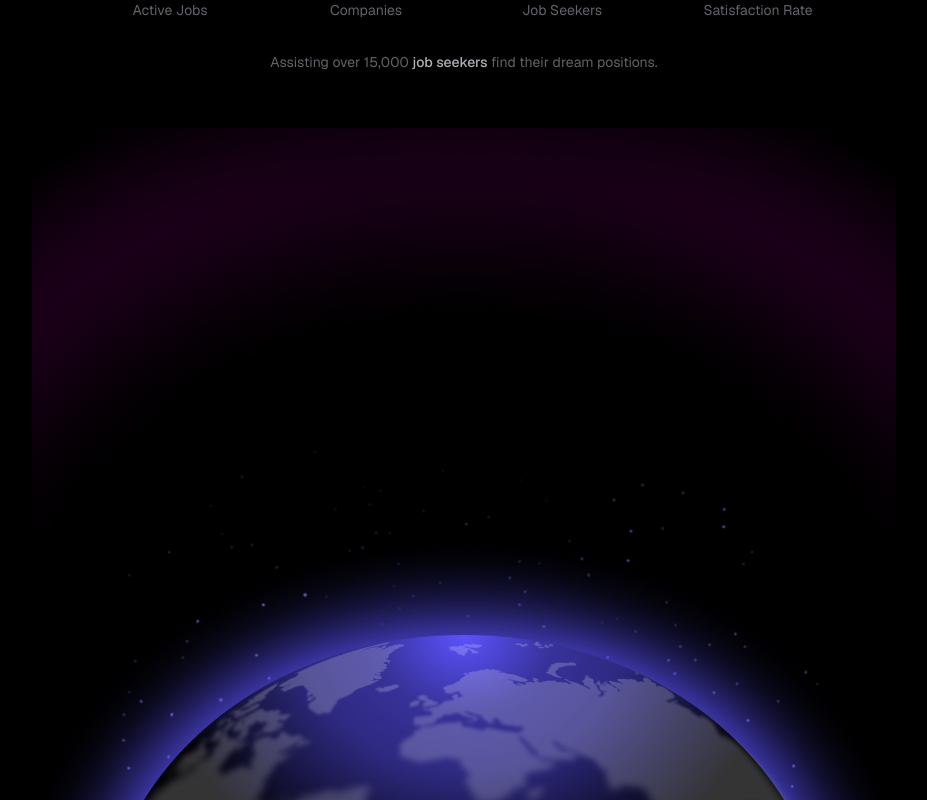
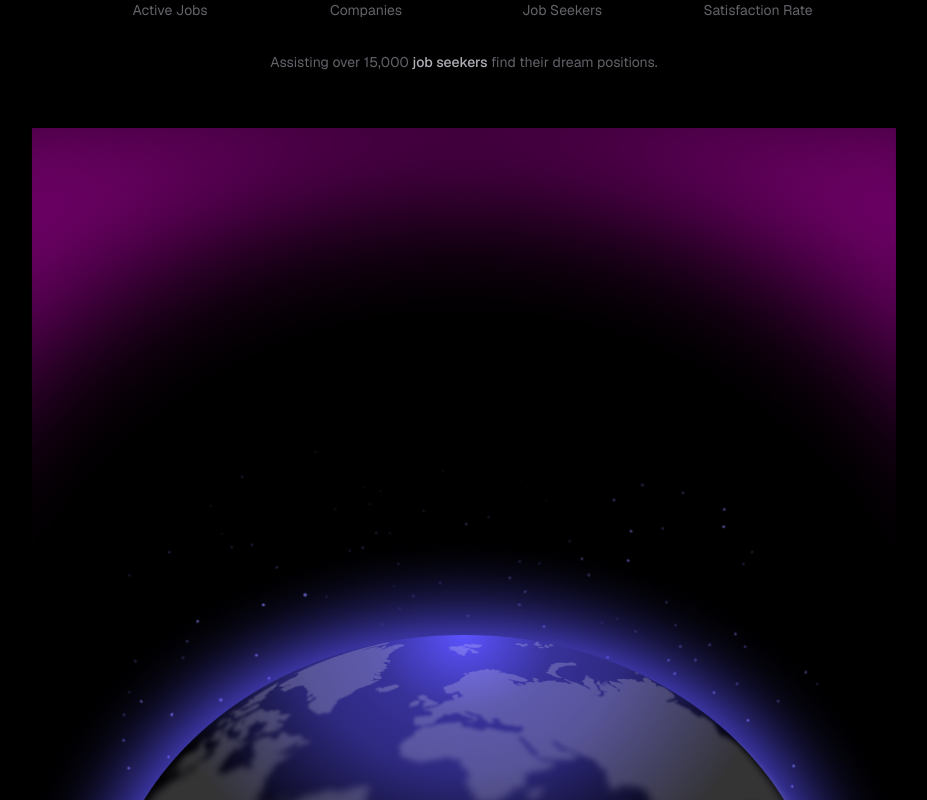
Before and after one commit to sagorhowlader1/hireloop-frontend, a Next.js app: page / in a window 1280 px wide. Shown: the part 640-1440 px from the top of the page, without its empty margins (176-1103 px from the left). Built offline with nearby package versions, Linux system fonts and the light colour scheme.

Commit message:
revert: render hero globe as next/image instead of css background

```diff
--- a/components/site/hero.tsx
+++ b/components/site/hero.tsx
@@ -1,3 +1,4 @@
+import Image from "next/image"
 import Link from "next/link"
 import {
   BriefcaseIcon,
@@ -93,15 +94,12 @@ function HeroStat({
 function HeroGlobe() {
   return (
     <div className="relative mx-auto max-w-4xl px-4 sm:mt-14">
-      {/* globe rendered as a css background-image */}
-      <div
-        aria-hidden="true"
-        role="presentation"
-        className="aspect-1440/1882 w-full [mask-image:radial-gradient(90%_70%_at_50%_62%,black_55%,transparent)] bg-center bg-no-repeat"
-        style={{
-          backgroundImage: `url("${globe.src}")`,
-          backgroundSize: "cover",
-        }}
+      <Image
+        src={globe}
+        alt=""
+        preload
+        sizes="(min-width: 1024px) 896px, 100vw"
+        className="h-auto w-full"
       />
     </div>
   )
```
